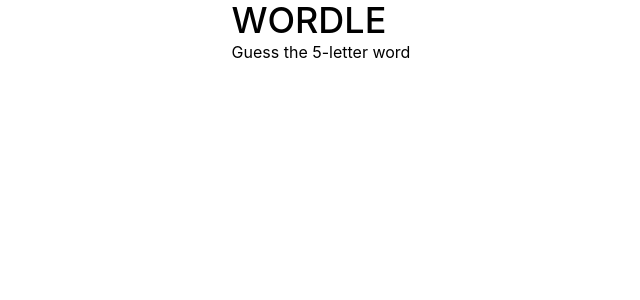
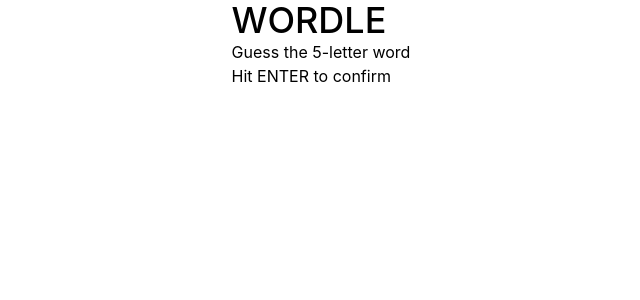
Before and after one commit to Glenn-Chiang/Wordle, a React (Vite) app: page / in a window 1280 px wide. Shown: the top 300 px of the page, without its empty margins (319-959 px from the left). Built offline with nearby package versions, Linux system fonts and the light colour scheme.

Commit message:
Moved backspace handler into useCallback hook

```diff
--- a/src/App.tsx
+++ b/src/App.tsx
@@ -1,4 +1,10 @@
-import { useState, useContext, createContext, useEffect } from "react";
+import {
+  useState,
+  useContext,
+  createContext,
+  useEffect,
+  useCallback,
+} from "react";
 
 const WordsContext = createContext<WordsState | undefined>(undefined);
 
@@ -23,14 +29,9 @@
   const [words, setWords] = useState(initialWords);
   const [cursor, setCursor] = useState<Position>([0, 0]);
 
-  useEffect(() => {
-    const handleKeydown = (event: KeyboardEvent) => {
-      const key = event.key;
-
-      // Handle backspace
-      if (key === "Backspace") {
+  const handleBackspace = useCallback(() => {
     if (cursor[1] === 0) {
-          return
+      return;
     }
     setWords((prevWords) => {
       const newWords = prevWords.slice();
@@ -43,6 +44,16 @@
       return newCursor;
     });
     return;
+  }, [cursor]);
+
+
+  useEffect(() => {
+    const handleKeydown = (event: KeyboardEvent) => {
+      const key = event.key;
+
+      // Handle backspace
+      if (key === "Backspace") {
+        handleBackspace();
       }
 
       if (!/^[a-zA-Z]$/.test(key)) {
@@ -66,7 +77,7 @@
     document.addEventListener("keydown", handleKeydown);
 
     return () => document.removeEventListener("keydown", handleKeydown);
-  }, [cursor]);
+  }, [cursor, handleBackspace]);
 
   return (
     <main className="flex flex-col items-center">
@@ -76,9 +87,10 @@
       <WordsContext.Provider value={{ words, setWords }}>
         <CursorContext.Provider value={{ cursor, setCursor }}>
           <section className="p-4 relative">
-            <p className="absolute -left-60 p-4 bg-sky-500/40 text-sky-800 rounded">
-              Guess the 5-letter word
-            </p>
+            <section className="absolute -left-60 w-1/2 p-4 bg-sky-500/40 text-sky-800 rounded">
+              <p>Guess the 5-letter word</p>
+              <p>Hit ENTER to confirm</p>
+            </section>
             <Grid words={words} />
           </section>
         </CursorContext.Provider>
```
Lines whose indentation alone changed are shown as unchanged.
